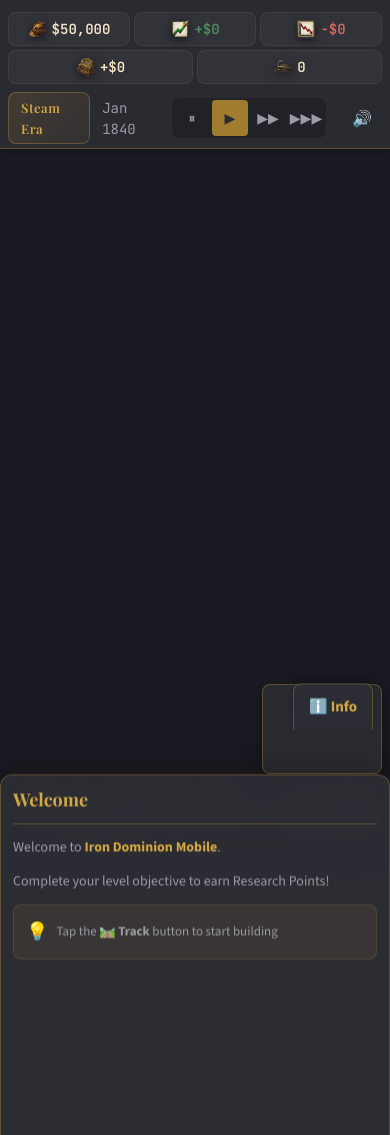
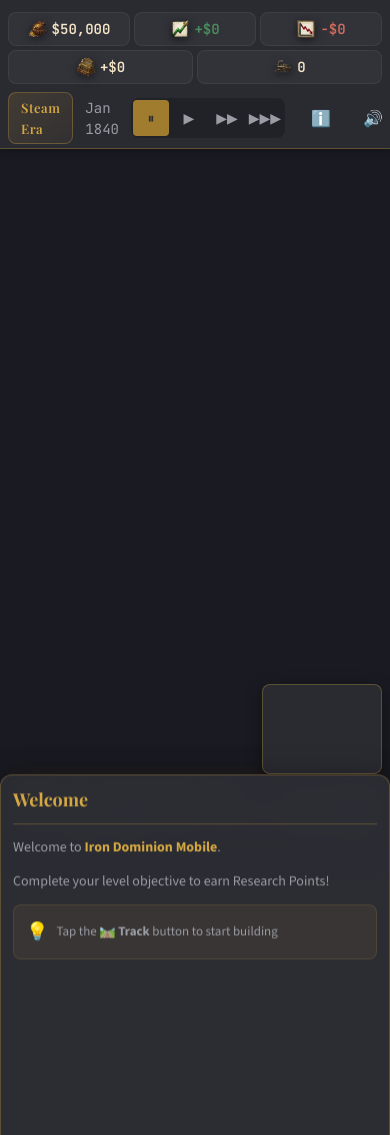
Before and after one commit to fordprefect425/iron-dominion-mobile, a website built with Vite: page game/index.html in a window 390 px wide. Shown: the top 1135 px of the page. Built offline with nearby package versions, Linux system fonts and the light colour scheme; files whose address does not match are found by name.

```diff
--- a/game/index.html
+++ b/game/index.html
@@ -65,13 +65,17 @@
                 <div class="date-display" id="date-display">
                     <span class="date-text">Jan 1840</span>
                 </div>
-                <div class="speed-controls">
-                    <button class="speed-btn" data-speed="0" title="Pause">⏸</button>
-                    <button class="speed-btn active" data-speed="1" title="Normal">▶</button>
+                <div class="speed-controls" id="speed-controls">
+                    <button class="speed-btn active" data-speed="0" title="Pause">⏸</button>
+                    <button class="speed-btn" data-speed="1" title="Normal">▶</button>
                     <button class="speed-btn" data-speed="2" title="Fast">▶▶</button>
                     <button class="speed-btn" data-speed="3" title="Ultra">▶▶▶</button>
                 </div>
-                <button class="action-btn" id="btn-mute" style="min-width: 40px; padding: 4px; margin-left: 8px;"
+                <button class="action-btn" id="btn-info" style="min-width: 40px; padding: 4px; margin-left: 8px;"
+                    title="Level Info">
+                    <span class="action-icon" style="font-size: 16px;">ℹ️</span>
+                </button>
+                <button class="action-btn" id="btn-mute" style="min-width: 40px; padding: 4px; margin-left: 4px;"
                     title="Mute Audio">
                     <span class="action-icon" id="mute-icon" style="font-size: 16px;">🔊</span>
                 </button>
@@ -121,7 +125,6 @@
 
         <!-- Info Panel (Right sidebar) -->
         <div id="info-panel" class="collapsed">
-            <button id="info-panel-toggle" class="panel-toggle">◀</button>
             <div class="panel-content">
                 <div class="panel-header">
                     <h2 id="panel-title">Welcome</h2>
--- a/game/src/scenes/GameScene.ts
+++ b/game/src/scenes/GameScene.ts
@@ -852,7 +852,7 @@ export class GameScene extends Phaser.Scene {
             });
         });
 
-        document.getElementById('info-panel-toggle')?.addEventListener('click', () => {
+        document.getElementById('btn-info')?.addEventListener('click', () => {
             document.getElementById('info-panel')?.classList.toggle('collapsed');
         });
 
--- a/game/src/style.css
+++ b/game/src/style.css
@@ -455,32 +455,6 @@ body {
 
 #info-panel.collapsed {
     transform: translateX(320px);
-}
-
-.panel-toggle {
-    position: absolute;
-    width: 28px;
-    height: 48px;
-    background: var(--panel-bg);
-    border: 1px solid var(--panel-border);
-    border-right: none;
-    border-radius: var(--radius-md) 0 0 var(--radius-md);
-    color: var(--gold);
-    font-size: 14px;
-    cursor: pointer;
-    display: flex;
-    align-items: center;
-    justify-content: center;
-    transition: all 0.2s ease;
-    left: -28px;
-}
-
-.panel-toggle:hover {
-    background: rgba(212, 168, 67, 0.15);
-}
-
-#info-panel.collapsed .panel-toggle {
-    transform: translateY(-50%) scaleX(-1);
 }
 
 .panel-content {
@@ -1409,47 +1383,6 @@ kbd {
         transform: translateY(0);
     }
 
-    .panel-toggle {
-        left: unset;
-        right: 16px;
-        top: -46px;
-        /* Stick out above panel */
-        border-radius: var(--radius-md) var(--radius-md) 0 0;
-        border: 1px solid var(--panel-border);
-        border-bottom: none;
-        width: 80px;
-        height: 46px;
-        transform: none;
-        color: transparent;
-        /* Hide the desktop arrow */
-        background: var(--panel-bg-solid);
-        box-shadow: 0 -4px 12px rgba(0, 0, 0, 0.2);
-        transition: transform 0.35s cubic-bezier(0.4, 0, 0.2, 1);
-    }
-
-    .panel-toggle::after {
-        content: "▼ Back";
-        color: var(--gold);
-        font-size: 15px;
-        position: absolute;
-        top: 50%;
-        left: 50%;
-        transform: translate(-50%, -50%);
-        white-space: nowrap;
-        font-family: var(--font-body);
-        font-weight: 700;
-    }
-
-    #info-panel.collapsed .panel-toggle {
-        background: var(--panel-bg-solid);
-        transform: translateY(-46px);
-        /* push the toggle up by its height so it stays visible */
-    }
-
-    #info-panel.collapsed .panel-toggle::after {
-        content: "ℹ️ Info";
-    }
-
     .panel-content {
         padding-left: var(--space-lg);
     }
--- a/game/vite.config.ts
+++ b/game/vite.config.ts
@@ -1,5 +1,5 @@
 import { defineConfig } from 'vite'
 
 export default defineConfig({
-    base: '/iron-dominion/',
+    base: '/iron-dominion-mobile/',
 })
```
Also changed, not shown: .github/workflows/deploy.yml (added).
